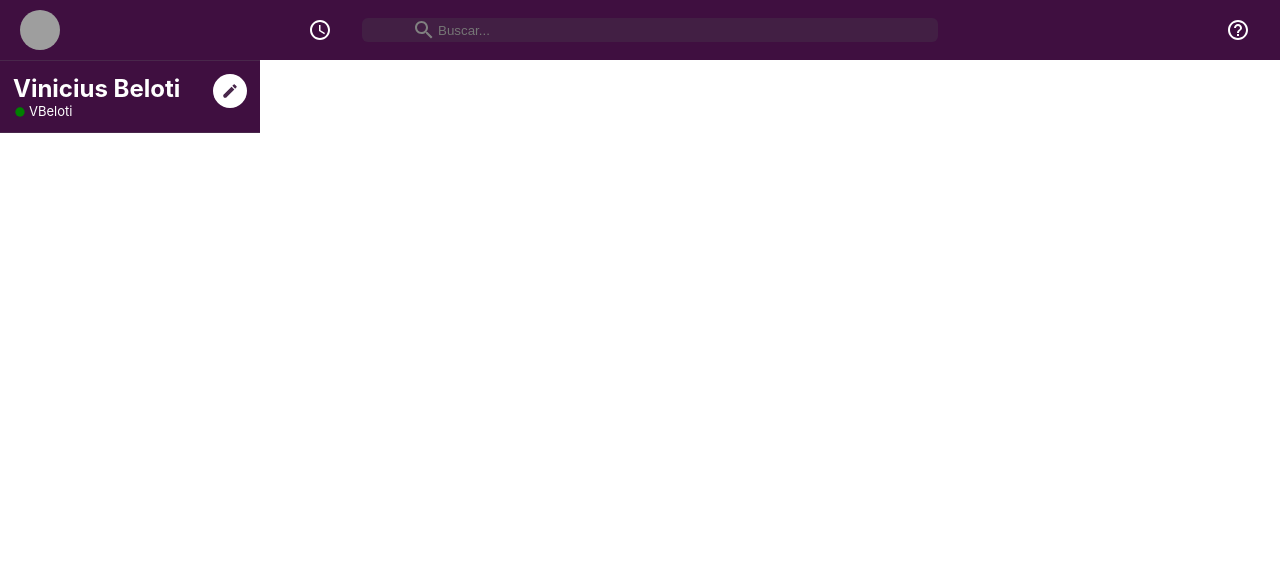
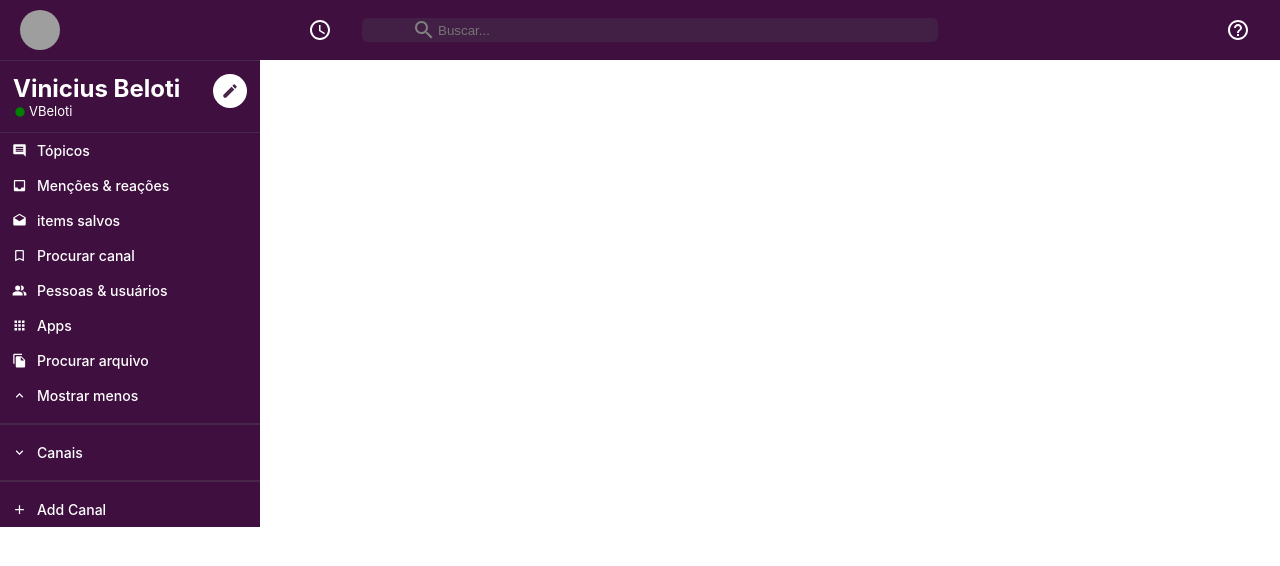
Before and after one commit to vbeloti/slack-web, a React (Create React App) app: page / in a window 1280 px wide. Shown: the top 566 px of the page. Built offline with nearby package versions, Linux system fonts and the light colour scheme; grey boxes are pictures that could not be loaded.

Commit message:
chore: add all icons to Sidebar

```diff
--- a/src/components/Sidebar/index.tsx
+++ b/src/components/Sidebar/index.tsx
@@ -1,8 +1,19 @@
 import React from "react";
 import FiberManualRecordIcon from "@material-ui/icons/FiberManualRecord";
 import CreateIcon from "@material-ui/icons/Create";
+import InsertCommentIcon from "@material-ui/icons/InsertComment";
+import InboxIcon from "@material-ui/icons/Inbox";
+import BookmarkBorderIcon from "@material-ui/icons/BookmarkBorder";
+import PeopleAltIcon from "@material-ui/icons/PeopleAlt";
+import AppsIcon from "@material-ui/icons/Apps";
+import FileCopyIcon from "@material-ui/icons/FileCopy";
+import ExpandLessIcon from "@material-ui/icons/ExpandLess";
+import ExpandMoreIcon from "@material-ui/icons/ExpandMore";
+import AddIcon from "@material-ui/icons/Add";
+import DraftsIcon from "@material-ui/icons/Drafts";
 
 import "./styles.css";
+import SidebarOption from "../SidebarOption";
 
 const Sidebar = () => {
   return (
@@ -17,6 +28,18 @@
         </div>
         <CreateIcon />
       </div>
+      <SidebarOption Icon={InsertCommentIcon} title="Tópicos" />
+      <SidebarOption Icon={InboxIcon} title="Menções & reações" />
+      <SidebarOption Icon={DraftsIcon} title="items salvos" />
+      <SidebarOption Icon={BookmarkBorderIcon} title="Procurar canal" />
+      <SidebarOption Icon={PeopleAltIcon} title="Pessoas & usuários" />
+      <SidebarOption Icon={AppsIcon} title="Apps" />
+      <SidebarOption Icon={FileCopyIcon} title="Procurar arquivo" />
+      <SidebarOption Icon={ExpandLessIcon} title="Mostrar menos" />
+      <hr />
+      <SidebarOption Icon={ExpandMoreIcon} title="Canais" />
+      <hr />
+      <SidebarOption Icon={AddIcon} title="Add Canal" />
     </div>
   );
 };
--- a/src/components/Sidebar/styles.css
+++ b/src/components/Sidebar/styles.css
@@ -37,3 +37,9 @@
     background-color: white;
     border-radius: 50%;
 }
+
+.sidebar > hr {
+    margin-top: 10px;
+    margin-bottom: 10px;
+    border: 1px solid #49274b;
+}
--- a/src/components/SidebarOption/index.tsx
+++ b/src/components/SidebarOption/index.tsx
@@ -1,13 +1,27 @@
-import React from 'react';
+import { SvgIconProps } from "@material-ui/core";
+import React, { ComponentType } from "react";
 
-import './styles.css';
+import "./styles.css";
 
-const SidebarOption = () => {
-  return (
-      <div className="src">
-
-      </div>
-  );
+interface ISidebarOption {
+  Icon?: ComponentType<SvgIconProps>;
+  title: string;
 }
 
+const SidebarOption = ({ Icon, title }: ISidebarOption) => {
+  return (
+    <div className="sidebarOption">
+      {Icon && <Icon className="sidebarOption__icon" />}
+      {Icon ? (
+        <h3>{title}</h3>
+      ) : (
+        <h3 className="sidebarOption__channel">
+          <span className="sidebarOption__hash">#</span>
+          {title}
+        </h3>
+      )}
+    </div>
+  );
+};
+
 export default SidebarOption;
--- a/src/components/SidebarOption/styles.css
+++ b/src/components/SidebarOption/styles.css
@@ -0,0 +1,29 @@
+.sidebarOption {
+    display: flex;
+    align-items: center;
+    font-size: 12px;
+    padding-left: 2px;
+    cursor: pointer;
+}
+
+.sidebarOption:hover {
+    opacity: 0.9;
+    background-color: #340e36;
+}
+
+.sidebarOption__icon {
+    padding: 10px;
+    font-size: 15px !important;
+}
+
+.sidebarOption__channel {
+    padding: 10px 0;
+}
+
+.sidebarOption__hash {
+    padding: 10px;
+}
+
+.sidebarOption > h3 {
+    font-weight: 500;
+}
```
